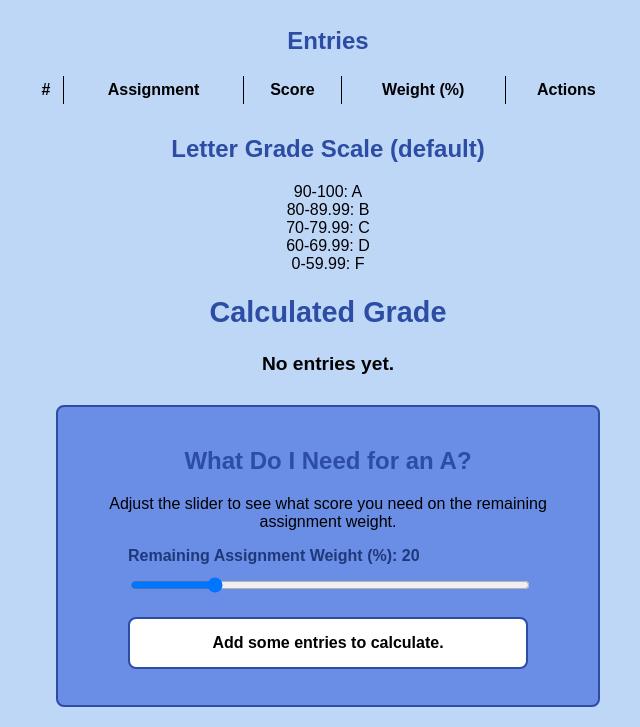
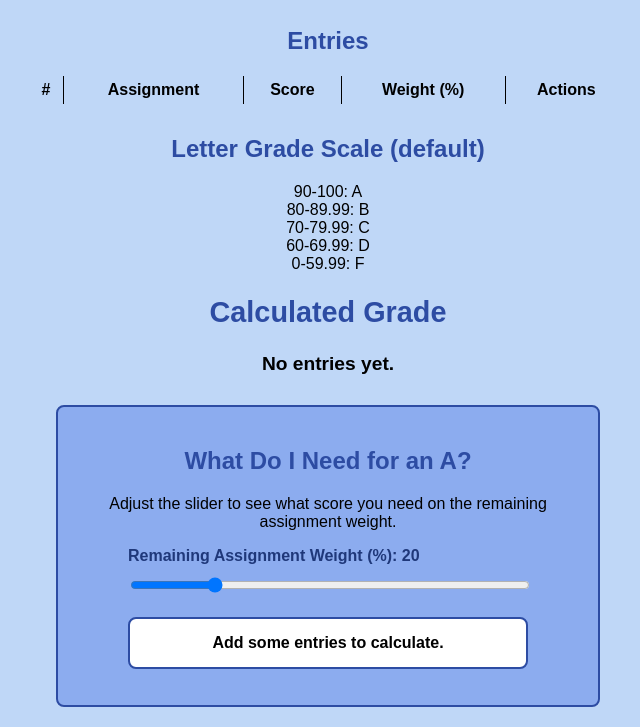
Before and after one commit to kcgr0690/grade-calc, a plain HTML site: page index.html in a window 1280 px wide. Shown: the part 459-1186 px from the top of the page, without its empty margins (312-952 px from the left). Drawn offline with Linux system fonts and the light colour scheme.

Commit message:
changed font.

```diff
--- a/styles.css
+++ b/styles.css
@@ -1,5 +1,5 @@
 body {
-    font-family: Arial, sans-serif;
+    font-family: Arial, Helvetica, sans-serif;
     max-width: 800px;
     margin: 0 auto;
     padding: 20px;
@@ -142,7 +142,7 @@ input[type=text] {
     max-width: 500px;
     margin: 0 auto;
     padding: 20px;
-    background-color: #6A8DE6;
+    background-color: #8CACEF;
     border-radius: 8px;
     border: 2px solid #2D4CA3;
 }
```
